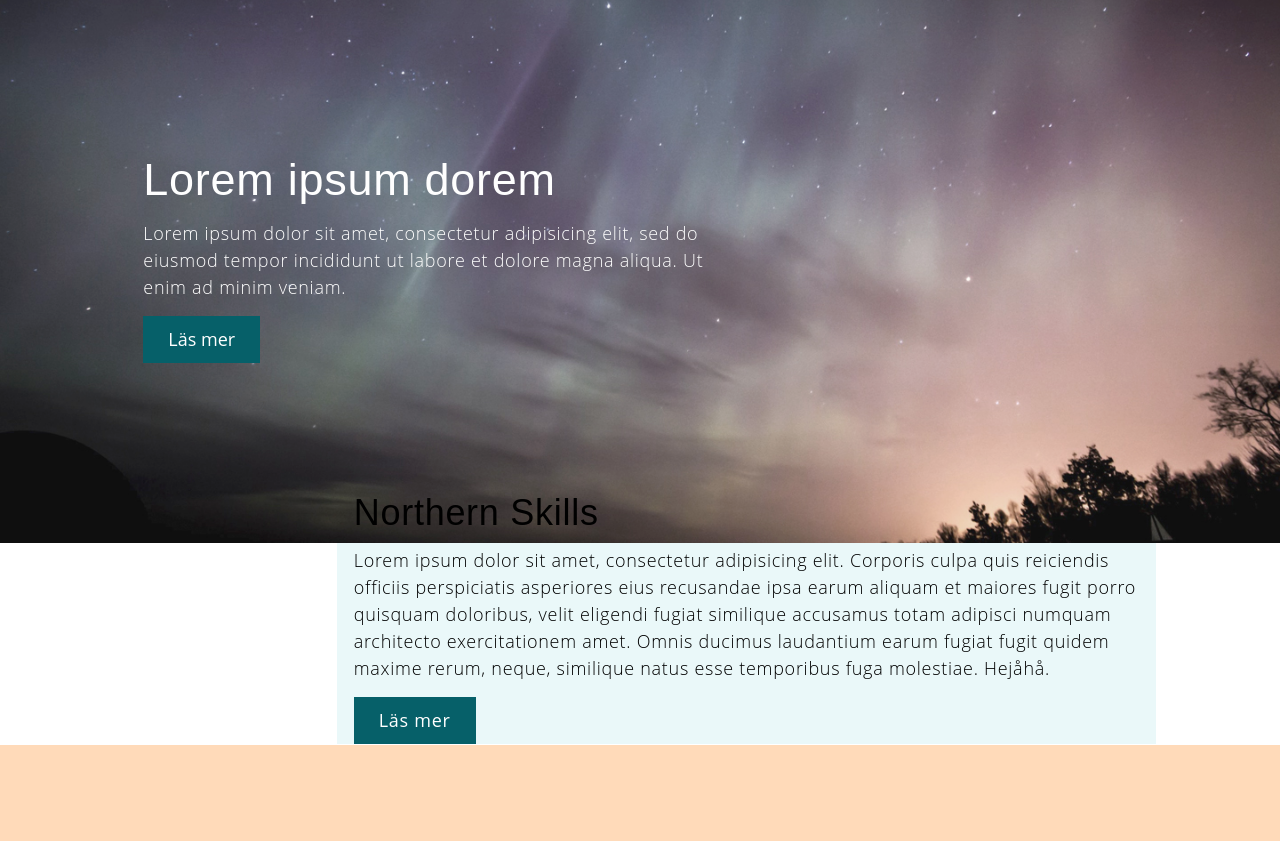
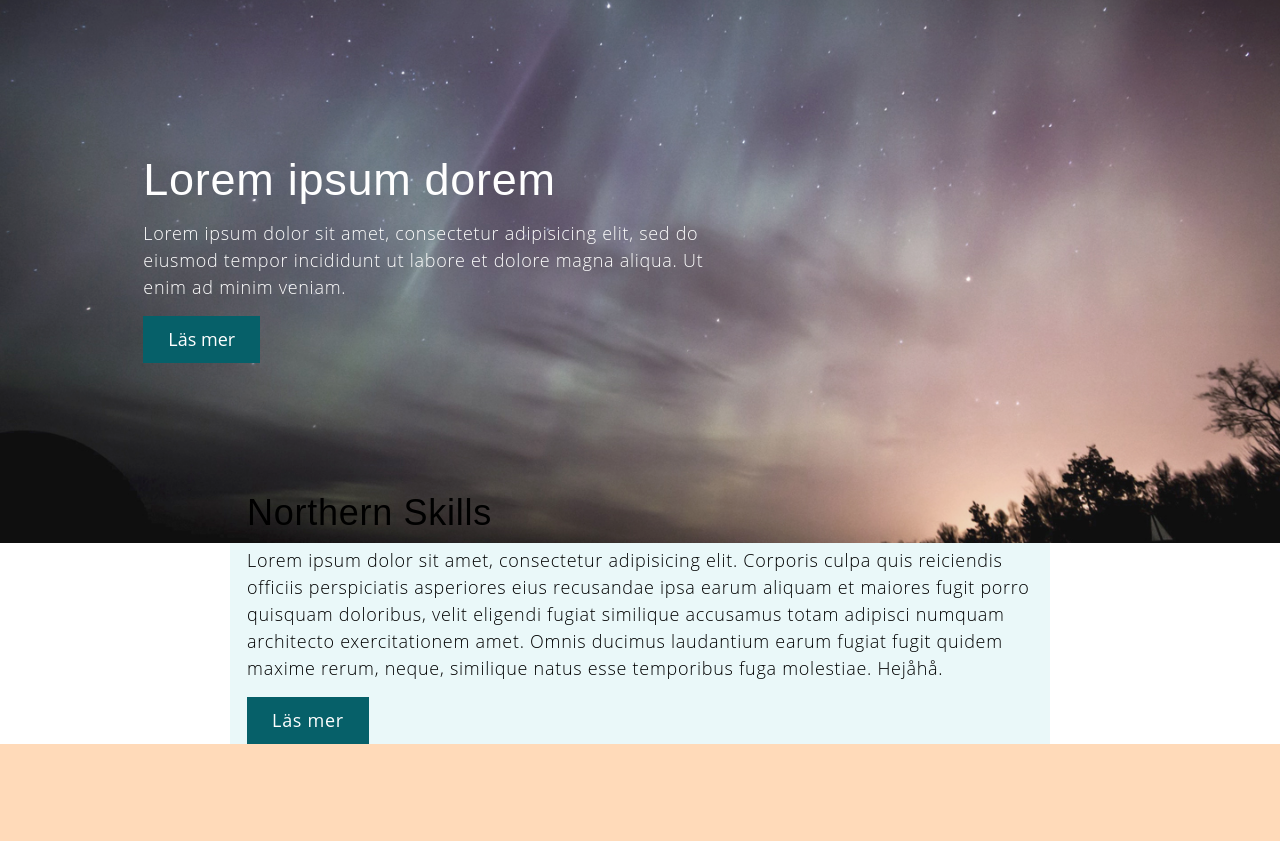
Before and after one commit to ameliehellners/Northern-Skills-Bootstrap, a plain HTML site: page index.html in a window 1280 px wide. Shown: the part 120-961 px from the top of the page. Drawn offline with Linux system fonts and the light colour scheme; grey boxes are pictures that could not be loaded.

Commit message:
Update columns

```diff
--- a/index.html
+++ b/index.html
@@ -62,16 +62,16 @@
 	<!-- Om oss -->
 	<div class="container">
 			<div class="row">
-				<div class="col-md-3 col-md-2">
+				<div class="col-md-1 col-md-2">
 				</div>
-				<div class="col-sm-6 col-md-8">
+				<div class="col-sm-10 col-md-8">
 						<div class="about-text container p-all">
 							<h2 class="about-header">Northern Skills</h2>
 							<p>Lorem ipsum dolor sit amet, consectetur adipisicing elit. Corporis culpa quis reiciendis officiis perspiciatis asperiores eius recusandae ipsa earum aliquam et maiores fugit porro quisquam doloribus, velit eligendi fugiat similique accusamus totam adipisci numquam architecto exercitationem amet. Omnis ducimus laudantium earum fugiat fugit quidem maxime rerum, neque, similique natus esse temporibus fuga molestiae. Hejåhå.</p>
 							<a href="om-oss.html" class="btn btn-primary" name="read_more">Läs mer</a>
 						</div>
 				</div>
-				<div class="col-sm-3 col-md-2">
+				<div class="col-sm-1 col-md-2">
 				</div>
 			</div>
 	</div>
```
